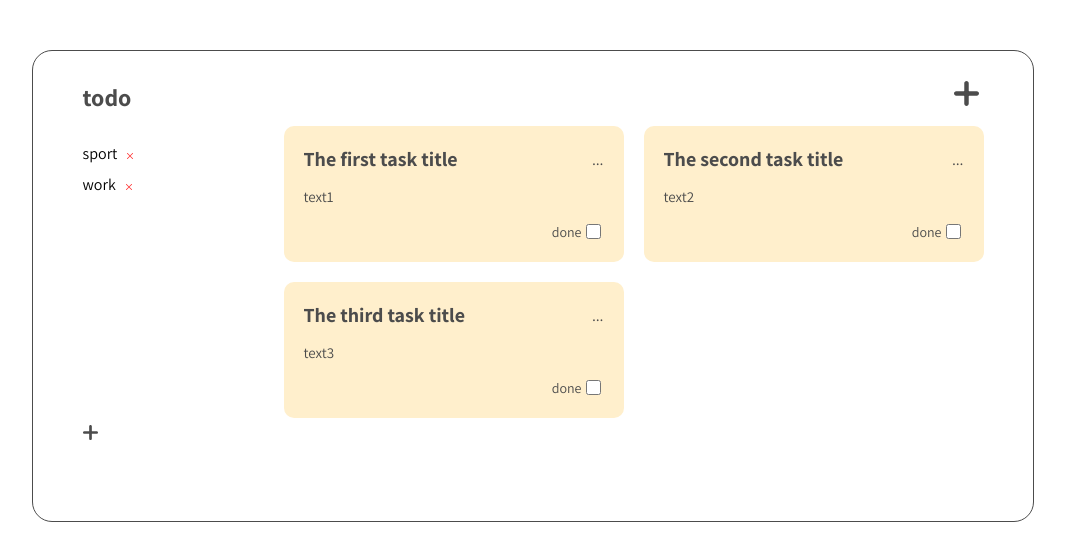
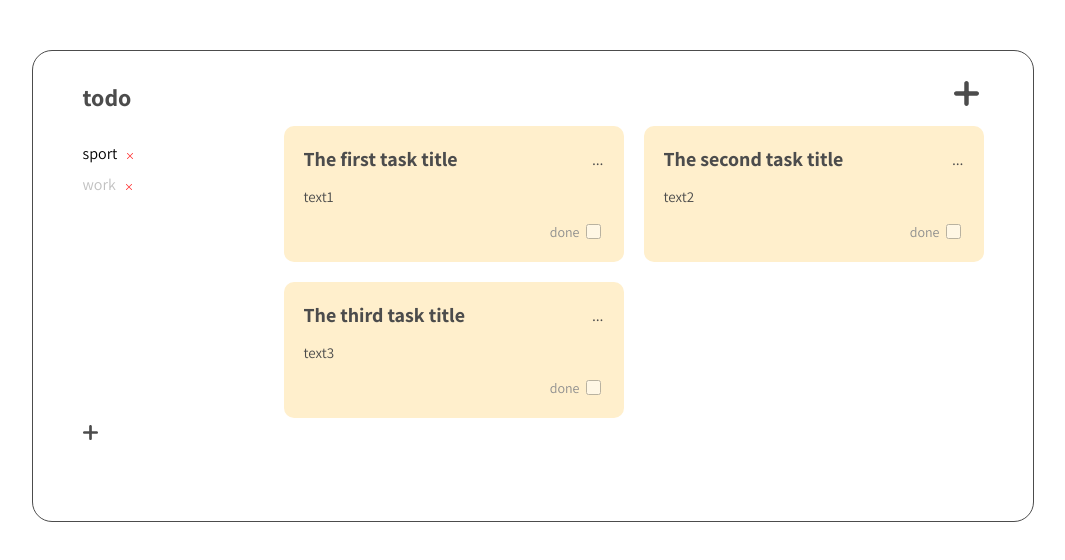
Before and after one commit to vadimhv/todo-app, a React (Create React App) app: page / in a window 1280 px wide. Shown: the top 560 px of the page, without its empty margins (107-1172 px from the left). Built offline with nearby package versions, Linux system fonts and the light colour scheme.

Commit message:
Changing done btn styles, fixing task block changing and deleting

```diff
--- a/src/App.js
+++ b/src/App.js
@@ -27,20 +27,23 @@ function App() {
     const [addTaskPopup, setAddTaskPopup] = useState(false);
     /* ----- */
 
-    const deleteTask = (id) => {
+    const deleteTask = (item) => {
         setTasksBlock(tasksBlock.filter(tasksBlockItem => {
             if (tasksBlockItem.id === activeTasksBlockId) {
-                return tasksBlockItem.todos = [...tasksBlockItem.todos.filter(t => {
-                    return t.id !== id
-                })]
+                const index  = tasksBlockItem.todos.indexOf(item);
+                return tasksBlockItem.todos = [...tasksBlockItem.todos.splice(0, index), ...tasksBlockItem.todos.splice(index + 1, tasksBlockItem.todos.length)]
             }
             return tasksBlock
         }))
     }
 
+    const changeTasksBlock = (id) => {
+        setActiveTasksBlockId(id);
+    }
+
     const deleteTasksBlock = (id) => {
         setTasksBlock(tasksBlock.filter(t => t.id !== id));
-        setActiveTasksBlockId(activeTasksBlockId + 1);
+        console.log(activeTasksBlockId)
     }
 
     const addTask = (title, text) => {
@@ -84,7 +87,7 @@ function App() {
 
     const addTaskBlock = (body) => {
         let newTaskBlock = {
-            id: tasksBlock.length + 1,
+            id: tasksBlock[tasksBlock.length - 1].id + 1,
             title: body,
             todos: []
         }
@@ -98,7 +101,7 @@ function App() {
         <div className='AppWrapper'>
             <div className="App">
                 <Sidebar tasks={tasksBlock} deleteTasksBlock={deleteTasksBlock}
-                         setActiveTasksBlockId={setActiveTasksBlockId} addTaskBlock={addTaskBlock}/>
+                         activeTasksBlock={activeTasksBlockId} setActiveTasksBlockId={setActiveTasksBlockId} changeTasksBlock={changeTasksBlock} addTaskBlock={addTaskBlock}/>
                 <div>
                     <Menu setAddTaskPopup={setAddTaskPopup}/>
                     <TodosItems todo={showTodo} deleteTask={deleteTask} editTask={editTask} doToDo={doTodo} addTask={addTask}
--- a/src/components/common/popup/Popup.module.css
+++ b/src/components/common/popup/Popup.module.css
@@ -7,6 +7,7 @@
     background: rgba(0, 0, 0, 0.7);
     transition: opacity 200ms;
     visibility: visible;
+    z-index: 1000;
 }
 
 .popup {
--- a/src/components/sidebar/Sidebar.js
+++ b/src/components/sidebar/Sidebar.js
@@ -7,14 +7,14 @@ import TaskBlockItem from "./taskBlockItem/TaskBlockItem";
 
 const Sidebar = (props) => {
 
-    const {tasks, deleteTasksBlock, setActiveTasksBlockId, addTaskBlock} = props;
+    const {tasks, deleteTasksBlock, activeTasksBlock, setActiveTasksBlockId, addTaskBlock, changeTasksBlock} = props;
 
     const [addTaskBlockValue, setAddTaskBlockValue] = useState("");
     const [addTaskBlockVisible, setAddTaskBlockVisible] = useState(false);
 
     const handleSubmit = (e) => {
         e.preventDefault();
-        if(addTaskBlockValue.length !== 0) {
+        if (addTaskBlockValue.length !== 0) {
             addTaskBlock(addTaskBlockValue);
             setAddTaskBlockVisible(false);
             setAddTaskBlockValue('');
@@ -28,18 +28,23 @@ const Sidebar = (props) => {
             </div>
             <div className={styles.tasksItems}>
                 {tasks.map(t => {
-                    return <TaskBlockItem key={t.id} id={t.id} title={t.title} setActiveTasksBlockId={setActiveTasksBlockId} deleteTasksBlock={deleteTasksBlock}/>
+                    return <TaskBlockItem key={t.id} tasks={t} activeTasksBlock={activeTasksBlock}
+                                          setActiveTasksBlockId={setActiveTasksBlockId}
+                                          deleteTasksBlock={deleteTasksBlock}
+                                          changeTasksBlock={changeTasksBlock}
+                    />
                 })}
             </div>
             <div className={styles.addTaskBlockWrapper}>
                 {addTaskBlockVisible ? <div className={styles.addTaskBlockForm}>
                     <form onSubmit={handleSubmit}>
-                        <input type="text" placeholder={"task block value"} value={addTaskBlockValue} onChange={(e) => setAddTaskBlockValue(e.target.value)}/>
+                        <input type="text" placeholder={"task block value"} value={addTaskBlockValue}
+                               onChange={(e) => setAddTaskBlockValue(e.target.value)}/>
                         <button>Add</button>
                     </form>
                 </div> : null}
                 <div className={styles.addTaskBlock} onClick={() => setAddTaskBlockVisible(!addTaskBlockVisible)}>
-                    <img src={add} alt={'add'} className={styles.add} />
+                    <img src={add} alt={'add'} className={styles.add}/>
                 </div>
             </div>
         </div>
--- a/src/components/sidebar/Sidebar.module.css
+++ b/src/components/sidebar/Sidebar.module.css
@@ -85,6 +85,10 @@
     cursor: pointer;
 }
 
+.titleActiveTaskBlock {
+    color: silver;
+}
+
 .add {
     width: 15px;
     height: 15px;
--- a/src/components/sidebar/taskBlockItem/TaskBlockItem.js
+++ b/src/components/sidebar/taskBlockItem/TaskBlockItem.js
@@ -5,15 +5,15 @@ import cancel from "../../../assets/img/cancel.png";
 
 const TaskBlockItem = (props) => {
 
-    const {id, title, setActiveTasksBlockId, deleteTasksBlock} = props;
+    const {tasks, activeTasksBlock, setActiveTasksBlockId, deleteTasksBlock, changeTasksBlock} = props;
 
     return (
-        <div className={styles.tasksItem} key={id} onClick={() => setActiveTasksBlockId(id)}>
-            <div className={styles.title}>
-                {title}
+        <div className={styles.tasksItem} onClick={() => changeTasksBlock(tasks.id)}>
+            <div className={`${styles.title} ${activeTasksBlock === tasks.id ? null : styles.titleActiveTaskBlock}`}>
+                {tasks.title}
             </div>
             <div>
-                <img src={cancel} className={styles.cancel} alt="cancel" onClick={() => deleteTasksBlock(id)}/>
+                <img src={cancel} className={styles.cancel} alt="cancel" onClick={() => {deleteTasksBlock(tasks.id); setActiveTasksBlockId(tasks.id)}}/>
             </div>
         </div>
     );
--- a/src/components/todos/todosItems/TodosItems.js
+++ b/src/components/todos/todosItems/TodosItems.js
@@ -25,8 +25,7 @@ const TodosItems = (props) => {
                 todo.map(t => {
                     return <React.Fragment key={t.id}>
                         {
-                            t.todos.length > 0 ? (t.todos.map(t => <TodosItem key={t.id} id={t.id} checked={t.checked}
-                                                                              title={t.title} text={t.text}
+                            t.todos.length > 0 ? (t.todos.map(t => <TodosItem key={t.id} item={t}
                                                                               doToDo={doToDo} editTask={editTask}
                                                                               deleteTask={deleteTask}
                                                                               setAddTaskPopup={setAddTaskPopup}/>)) :
--- a/src/components/todos/todosItems/TodosItems.module.css
+++ b/src/components/todos/todosItems/TodosItems.module.css
@@ -52,6 +52,7 @@
     font-size: 14px;
     display: flex;
     align-items: center;
+    cursor: pointer;
 }
 
 .inputWrapper {
@@ -64,6 +65,7 @@
     width: 15px;
     height: 15px;
     cursor: pointer;
+    margin-left: 6px;
 }
 
 .delete {
@@ -74,6 +76,14 @@
 
 .checked {
     text-decoration: line-through;
+}
+
+.notDone {
+    color: #8e8e8e;
+}
+
+.notToDoInput {
+    opacity: .5;
 }
 
 .textAndMenuWrapper {
--- a/src/components/todos/todosItems/todosItem/TodosItem.js
+++ b/src/components/todos/todosItems/todosItem/TodosItem.js
@@ -4,17 +4,17 @@ import Popup from "../../../common/popup/Popup";
 
 const TodosItem = (props) => {
 
-    const {id, checked, title, text, doToDo, deleteTask, editTask} = props;
+    const {doToDo, deleteTask, editTask, item} = props;
 
     const [showingMenu, setShowingMenu] = useState(false);
     const [showingChangePopup, setShowingChangePopup] = useState(false);
 
     return (
-        <div key={id} className={styles.item}>
+        <div key={item.id} className={styles.item}>
             <div className={styles.itemContentWrapper}>
                 <div className={styles.textAndMenuWrapper}>
                     <div>
-                        <span className={`${checked ? styles.checked : null} ${styles.title}`}>{title}</span>
+                        <span className={`${item.checked ? styles.checked : null} ${styles.title}`}>{item.title}</span>
                     </div>
                     <div className={styles.showingMenuTrigger} onClick={() => setShowingMenu(!showingMenu)}>
                         ...
@@ -25,22 +25,22 @@ const TodosItem = (props) => {
                     <div className={styles.menuWrapper}>
                         <div className={`${styles.menu} `}>
                             <div onClick={() => {setShowingChangePopup(true); setShowingMenu(false);}} className={styles.deleteTrigger}>edit</div>
-                            <div onClick={() => deleteTask(id)} className={styles.deleteTrigger}>delete</div>
+                            <div onClick={() => deleteTask(item)} className={styles.deleteTrigger}>delete</div>
                         </div>
                     </div>
                     : null}
                 {showingChangePopup ?
-                    <Popup btnName={'Save'} titleValue={title} textValue={text}
-                           submitFunction={((title, text) => editTask(id, title, text))}
+                    <Popup btnName={'Save'} titleValue={item.title} textValue={item.text}
+                           submitFunction={((title, text) => editTask(item.id, title, text))}
                            hidePopUpFunc={setShowingChangePopup}/>
                     : null}
                 <div className={styles.text}>
-                    <span className={`${checked ? styles.checked : null}`}>{text}</span>
+                    <span className={`${item.checked ? styles.checked : null}`}>{item.text}</span>
                 </div>
                 <div className={styles.inputWrapper}>
-                    <label className={styles.doneLabel}>done
-                        <input type="checkbox" checked={checked} onChange={() => doToDo(id)}
-                               className={styles.input}/></label>
+                    <label className={`${styles.doneLabel} ${item.checked ? null : styles.notDone}`}>done
+                        <input type="checkbox" checked={item.checked} onChange={() => doToDo(item.id)}
+                               className={`${styles.input} ${item.checked ? null : styles.notToDoInput}`}/></label>
                 </div>
             </div>
         </div>
```
